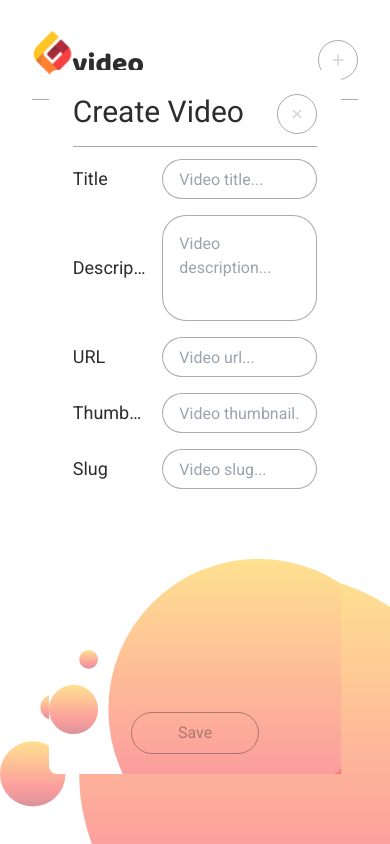
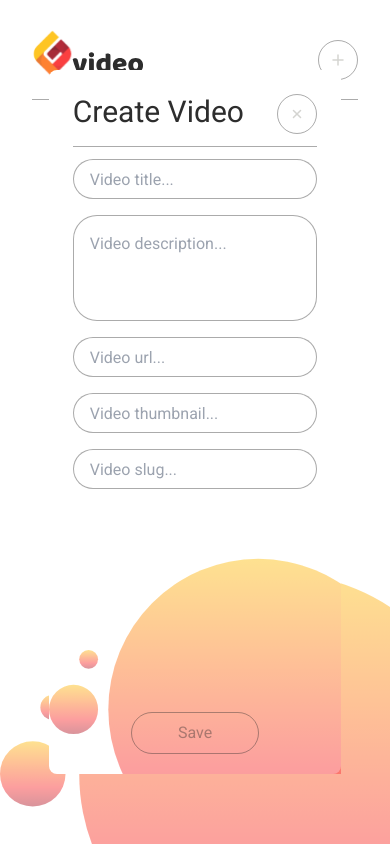
Before and after one commit to Guiguerreiro39/gvideo, a React (Create React App) app in the folder client/: page /videos/1 in a window 390 px wide. Both pictures are taken after a click on the button 338 px from the left and 59 px from the top of the page. Built offline with nearby package versions, Linux system fonts and the light colour scheme; no server answers.

Commit message:
modal responsive

```diff
--- a/client/src/components/modal.js
+++ b/client/src/components/modal.js
@@ -46,8 +46,8 @@ export default function Modal({ close, video = {}, setVideo = () => {} }) {
                     </button>
                 </div>
                 <div className="space-y-4">
-                    <div className="flex items-center space-x-4">
-                        <p className="md:text-xl text-lg text-left w-32 truncate">Title</p>
+                    <div className="flex items-center md:space-x-4">
+                        <p className="text-lg text-left w-32 truncate hidden md:block">Title</p>
                         <input
                             type="text"
                             name="title"
@@ -57,8 +57,8 @@ export default function Modal({ close, video = {}, setVideo = () => {} }) {
                             className="border-1.5 focus:border-main focus:border-2 focus:outline-none border-light-dark h-10 w-full rounded-full p-4 flex items-center justify-between"
                         />
                     </div>
-                    <div className="flex items-center space-x-4">
-                        <p className="md:text-xl text-lg text-left w-32 truncate">Description</p>
+                    <div className="flex items-center md:space-x-4">
+                        <p className="text-lg text-left w-32 truncate hidden md:block">Description</p>
                         <textarea
                             name="description"
                             rows="3"
@@ -69,8 +69,8 @@ export default function Modal({ close, video = {}, setVideo = () => {} }) {
                             className="border-1.5 focus:border-main focus:border-2 focus:outline-none border-light-dark w-full rounded-3xl p-4 flex items-center justify-between"
                         />
                     </div>
-                    <div className="flex items-center space-x-4">
-                        <p className="md:text-xl text-lg text-left w-32 truncate">URL</p>
+                    <div className="flex items-center md:space-x-4">
+                        <p className="text-lg text-left w-32 truncate hidden md:block">URL</p>
                         <input
                             type="text"
                             name="url"
@@ -79,8 +79,8 @@ export default function Modal({ close, video = {}, setVideo = () => {} }) {
                             className="border-1.5 focus:border-main focus:border-2 focus:outline-none border-light-dark h-10 w-full rounded-full p-4 flex items-center justify-between"
                         />
                     </div>
-                    <div className="flex items-center space-x-4">
-                        <p className="md:text-xl text-lg text-left w-32 truncate">Thumbnail</p>
+                    <div className="flex items-center md:space-x-4">
+                        <p className="text-lg text-left w-32 truncate hidden md:block">Thumbnail</p>
                         <input
                             type="text"
                             name="thumbnail"
@@ -89,8 +89,8 @@ export default function Modal({ close, video = {}, setVideo = () => {} }) {
                             className="border-1.5 focus:border-main focus:border-2 focus:outline-none border-light-dark h-10 w-full rounded-full p-4 flex items-center justify-between"
                         />
                     </div>
-                    <div className="flex items-center space-x-4">
-                        <p className="md:text-xl text-lg text-left w-32 truncate">Slug</p>
+                    <div className="flex items-center md:space-x-4">
+                        <p className="text-lg text-left w-32 truncate hidden md:block">Slug</p>
                         <input
                             type="text"
                             name="slug"
```
